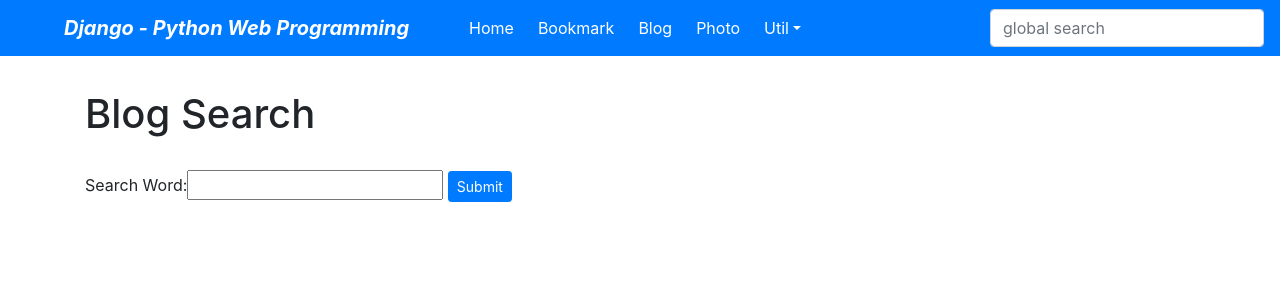
After one commit to minyoung90/django-exercise-mysite, a Django app: page /blog/search/ in a window 1280 px wide. The commit adds this page. Shown: the top 300 px of the page. Run offline with Django 3.2, Linux system fonts and the light colour scheme; some libraries are stand-ins or nearby versions.

Commit message:
feat: blog search

```diff
--- /dev/null
+++ b/blog/forms.py
@@ -0,0 +1,5 @@
+from django import forms
+
+
+class PostSearchForm(forms.Form):
+    search_word = forms.CharField(label="Search Word")
--- /dev/null
+++ b/blog/templates/blog/post_search.html
@@ -0,0 +1,27 @@
+{% extends "base.html" %}
+
+{% block title %} post_search.html {% endblock title%}
+
+{% block content %}
+<h1>Blog Search</h1>
+<br />
+
+<form action="." method="post">
+  {% csrf_token %} {{ form.as_table }}
+  <input type="submit" value="Submit" class="btn btn-primary btn-sm" />
+</form>
+<br /><br />
+
+{% if object_list %}
+
+{% for post in object_list %}
+<h2><a href="{{ post.get_absolute_url }}">{{ post.title }}</a></h2>
+{{ post.modify_date|date:"N d, Y"}}
+<p>{{ post.description }}</p>
+{% endfor %}
+
+{% elif search_term %}
+<b><i>Search Word({{ search_term }}) Not Found</i></b>
+{% endif %}
+
+{% endblock content %}
--- a/blog/urls.py
+++ b/blog/urls.py
@@ -31,4 +31,6 @@ urlpatterns = [
     path("tag/", views.TagCloudTV.as_view(), name="tag_cloud"),
     # Example: /blog/tag/tagname/
     path("tag/<str:tag>/", views.TaggedObjectLV.as_view(), name="tagged_object_list"),
+    # Example: /blog/search/
+    path("search/", views.SearchFormView.as_view(), name="search"),
 ]
--- a/blog/views.py
+++ b/blog/views.py
@@ -7,8 +7,11 @@ from django.views.generic.dates import (
 )
 from django.views.generic.dates import DayArchiveView, TodayArchiveView
 from django.conf import settings
+from django.views.generic import FormView
+from django.db.models import Q
 
 from blog.models import Post
+from blog.forms import PostSearchForm
 
 
 class PostLV(ListView):
@@ -73,3 +76,23 @@ class TaggedObjectLV(ListView):
         context = super().get_context_data(**kwargs)
         context["tagname"] = self.kwargs["tag"]
         return context
+
+
+class SearchFormView(FormView):
+    form_class = PostSearchForm
+    template_name = "blog/post_search.html"
+
+    def form_valid(self, form):
+        search_word = form.cleaned_data["search_word"]
+        post_list = Post.objects.filter(
+            Q(title__icontains=search_word)
+            | Q(description__icontains=search_word)
+            | Q(content__icontains=search_word)
+        ).distinct()
+
+        context = {}
+        context["form"] = form
+        context["search_term"] = search_word
+        context["object_list"] = post_list
+
+        return render(self.request, self.template_name, context)
--- a/templates/base.html
+++ b/templates/base.html
@@ -9,8 +9,13 @@
       {% block title %}Django Web Programming{% endblock title %}
     </title>
 
-    <link rel="stylesheet" href="https://stackpath.bootstrapcdn.com/bootstrap/4.5.0/css/bootstrap.min.css" integrity="sha384-9aIt2nRpC12Uk9gS9baDl411NQApFmC26EwAOH8WgZl5MYYxFfc+NcPb1dKGj7Sk" crossorigin="anonymous">
-    <link rel="stylesheet" href="https://cdnjs.cloudflare.com/ajax/libs/font-awesome/5.8.2/css/all.min.css"/>
+    <link rel="stylesheet"
+      href="https://stackpath.bootstrapcdn.com/bootstrap/4.5.0/css/bootstrap.min.css"
+      integrity="sha384-9aIt2nRpC12Uk9gS9baDl411NQApFmC26EwAOH8WgZl5MYYxFfc+NcPb1dKGj7Sk"
+      crossorigin="anonymous">
+    <link rel="stylesheet"
+      href="https://cdnjs.cloudflare.com/ajax/libs/font-awesome/5.8.2/css/all.min.css"
+      />
 
     {% block extra-style %}
     {% endblock extra-style %}
@@ -18,8 +23,12 @@
 
   <body style="padding-top: 90px;">
     <nav class="navbar navbar-expand-lg navbar-dark bg-primary fixed-top">
-  <span class="navbar-brand mx-5 mb-0 font-weight-bold font-italic">Django - Python Web Programming</span>
-  <button class="navbar-toggler" type="button" data-toggle="collapse" data-target="#navbarSupportedContent" aria-controls="navbarSupportedContent" aria-expanded="false" aria-label="Toggle navigation">
+      <span class="navbar-brand mx-5 mb-0 font-weight-bold font-italic">Django -
+        Python Web Programming</span>
+      <button class="navbar-toggler" type="button" data-toggle="collapse"
+        data-target="#navbarSupportedContent"
+        aria-controls="navbarSupportedContent" aria-expanded="false"
+        aria-label="Toggle navigation">
         <span class="navbar-toggler-icon"></span>
       </button>
 
@@ -38,17 +47,19 @@
             <a class="nav-link text-white" href="#">Photo</a>
           </li>
           <li class="nav-item dropdown mx-1 btn-primary">
-        <a class="nav-link dropdown-toggle text-white" href="#" data-toggle="dropdown">Util</a>
+            <a class="nav-link dropdown-toggle text-white" href="#"
+              data-toggle="dropdown">Util</a>
             <div class="dropdown-menu">
               <a href="{% url 'admin:index' %}" class="dropdown-item">Admin</a>
               <a href="{% url 'blog:post_archive' %}" class="dropdown-item">Archive</a>
-          <a href="#" class="dropdown-item">Search</a>
+              <a href="{% url 'blog:search' %}" class="dropdown-item">Search</a>
             </div>
           </li>
         </ul>
         <form class="form-inline my-2 my-lg-0" action="#" method="post">
           {% csrf_token %}
-      <input type="search" placeholder="global search" name="search" class="form-control">
+          <input type="search" placeholder="global search" name="search"
+            class="form-control">
         </form>
       </div>
     </nav>
@@ -60,9 +71,17 @@
 
     {% block footer %} {% endblock footer %}
 
-<script src="https://code.jquery.com/jquery-3.5.1.slim.min.js" integrity="sha384-DfXdz2htPH0lsSSs5nCTpuj/zy4C+OGpamoFVy38MVBnE+IbbVYUew+OrCXaRkfj" crossorigin="anonymous"></script>
-<script src="https://cdn.jsdelivr.net/npm/popper.js@1.16.0/dist/umd/popper.min.js" integrity="sha384-Q6E9RHvbIyZFJoft+2mJbHaEWldlvI9IOYy5n3zV9zzTtmI3UksdQRVvoxMfooAo" crossorigin="anonymous"></script>
-<script src="https://stackpath.bootstrapcdn.com/bootstrap/4.5.0/js/bootstrap.min.js" integrity="sha384-OgVRvuATP1z7JjHLkuOU7Xw704+h835Lr+6QL9UvYjZE3Ipu6Tp75j7Bh/kR0JKI" crossorigin="anonymous"></script>
+    <script src="https://code.jquery.com/jquery-3.5.1.slim.min.js"
+      integrity="sha384-DfXdz2htPH0lsSSs5nCTpuj/zy4C+OGpamoFVy38MVBnE+IbbVYUew+OrCXaRkfj"
+      crossorigin="anonymous"></script>
+    <script
+      src="https://cdn.jsdelivr.net/npm/popper.js@1.16.0/dist/umd/popper.min.js"
+      integrity="sha384-Q6E9RHvbIyZFJoft+2mJbHaEWldlvI9IOYy5n3zV9zzTtmI3UksdQRVvoxMfooAo"
+      crossorigin="anonymous"></script>
+    <script
+      src="https://stackpath.bootstrapcdn.com/bootstrap/4.5.0/js/bootstrap.min.js"
+      integrity="sha384-OgVRvuATP1z7JjHLkuOU7Xw704+h835Lr+6QL9UvYjZE3Ipu6Tp75j7Bh/kR0JKI"
+      crossorigin="anonymous"></script>
 
     {% block extra-script %}{% endblock extra-script %}
   </body>
```
Also changed, not shown: blog/models.py (line endings or trailing spaces), 1 other file. Lines whose indentation alone changed are shown as unchanged.
